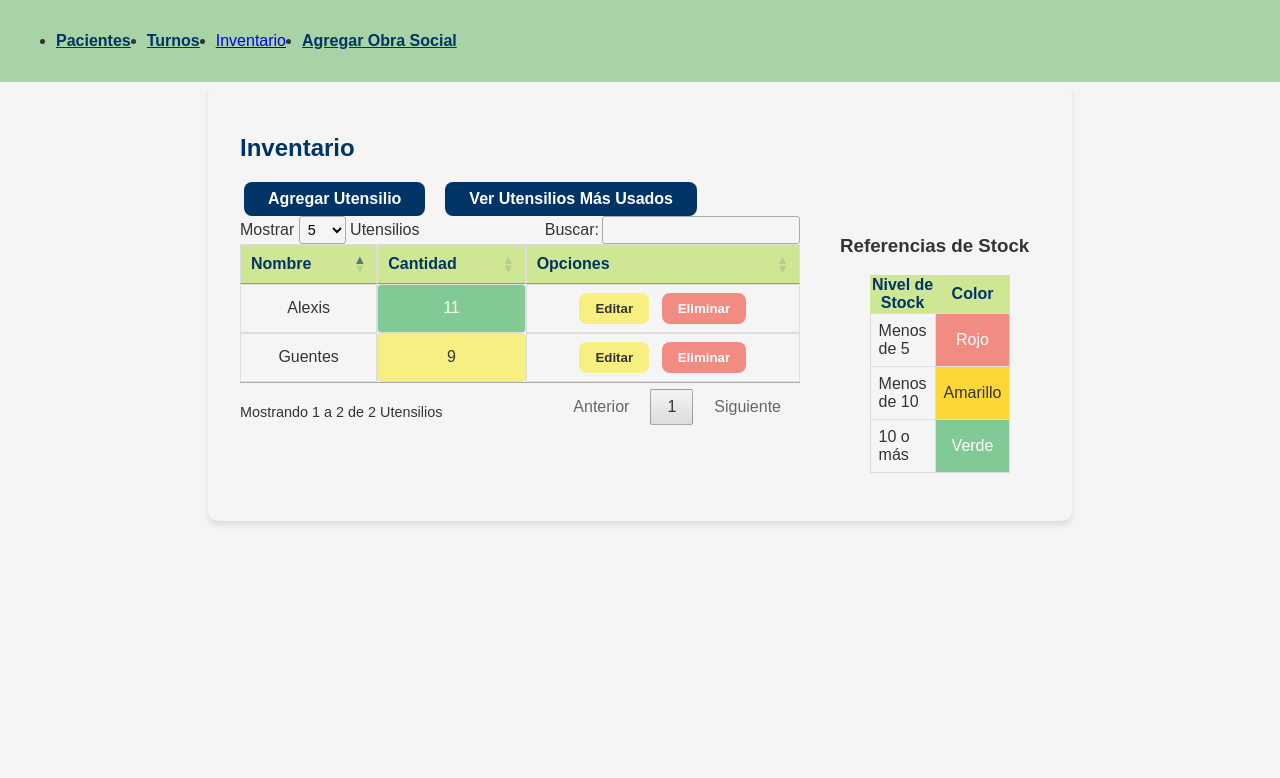
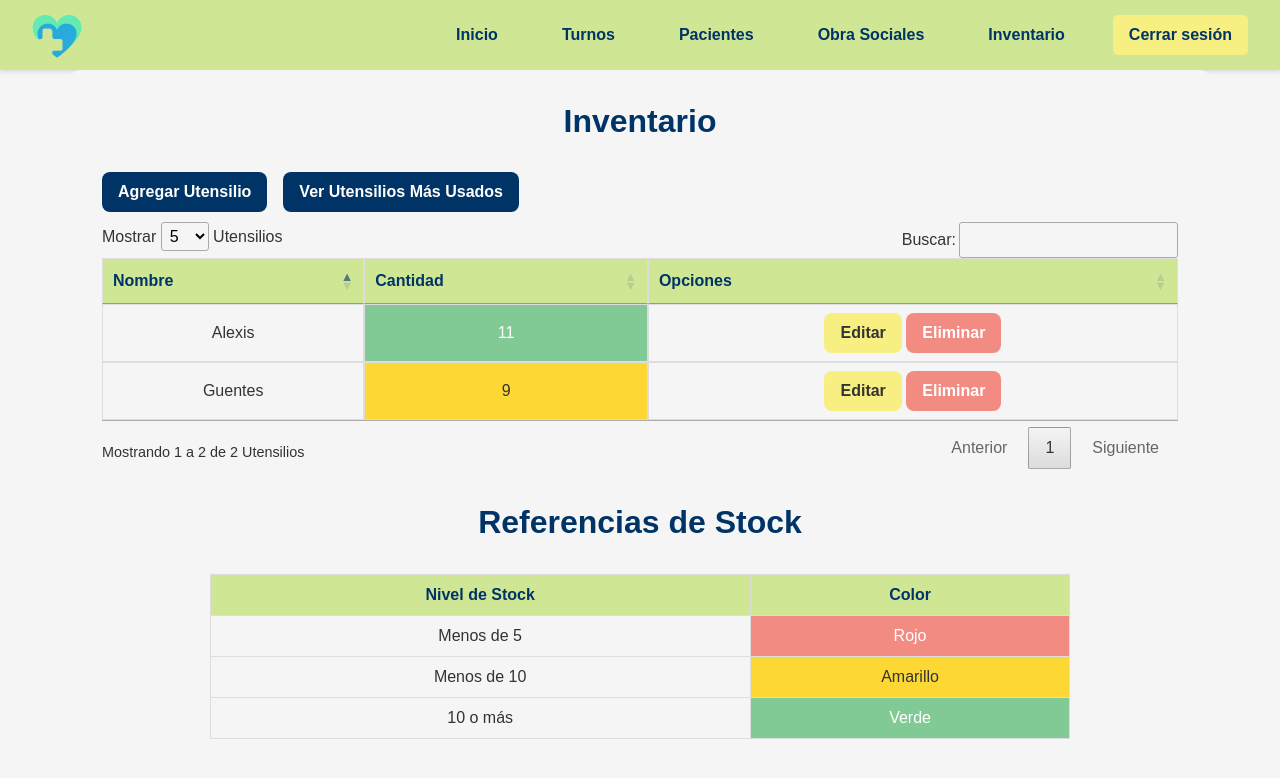
Before and after one commit to AlexisGMansilla/consultorioOdontologico, a Django app: page /inventario/ in a window 1280 px wide. Shown: the top 778 px of the page. Run offline with Django 5.2, Linux system fonts and the light colour scheme; data comes from the database, SQL or seed files in the repository; both versions use the stored data as it was after the commit; some libraries are stand-ins or nearby versions.

Commit message:
inventario

```diff
--- a/inventario/static/css/inventario.css
+++ b/inventario/static/css/inventario.css
@@ -10,56 +10,28 @@
     --amarillo-intenso: #FDD835;
     --verde-intenso: #81C995;
 }
-
-/* Fondo principal */
-body {
-    background-color: var(--fondo-claro);
-    font-family: Arial, sans-serif;
-    color: #333;
-    margin: 0;
-    padding: 0;
+/* Niveles de stock */
+.low-stock {
+    background-color: #F28B82; /* Rojo */
+    color: #fff; /* Texto blanco */
 }
 
-/* Navbar */
-.navbar {
-    background-color: var(--verde-suave);
-    padding: 1rem;
+.medium-stock {
+    background-color: #FDD835; /* Amarillo */
+    color: #333; /* Texto negro */
 }
 
-.navbar-brand {
-    color: var(--azul-logo) !important;
-    font-weight: bold;
-    font-size: 1.5rem;
-}
-
-.navbar-collapse {
-    display: flex;
-    justify-content: space-between;
-    align-items: center;
-}
-
-.navbar-nav {
-    display: flex;
-    gap: 1rem;
-}
-
-.nav-link {
-    color: var(--azul-logo) !important;
-    font-weight: bold;
-    transition: background-color 0.3s, color 0.3s;
-}
-
-.nav-link:hover {
-    background-color: var(--verde-claro);
-    border-radius: 4px;
-    color: #333 !important;
-    padding: 0.5rem 1rem;
+.high-stock {
+    background-color: #81C995; /* Verde */
+    color: #fff; /* Texto blanco */
 }
 
 /* Título principal */
-h2 {
+h2.text-primary-custom {
     color: var(--azul-logo);
     font-weight: bold;
+    text-align: center;
+    margin-bottom: 2rem;
 }
 
 /* Contenedor principal */
@@ -67,15 +39,14 @@
     padding: 2rem;
     background-color: var(--fondo-claro);
     border-radius: 10px;
-    box-shadow: 0 4px 6px rgba(0, 0, 0, 0.1);
-    max-width: 800px;
+    min-width: 1000px;
+    width: 100%;
     margin: 0 auto;
 }
 
-/* Botón general */
+/* Botones */
 .btn {
     padding: 0.5rem 1rem;
-    margin: 0 0.25rem;
     border: none;
     cursor: pointer;
     border-radius: 8px;
@@ -89,7 +60,7 @@
 }
 
 .btn-success:hover {
-    background-color: #00264d; /* Azul más oscuro */
+    background-color: #00264d;
 }
 
 .btn-warning {
@@ -107,19 +78,18 @@
 }
 
 .btn-danger:hover {
-    background-color: #E57373; /* Rojo más oscuro */
+    background-color: #E57373;
 }
 
 /* Tabla */
 .inventory-table {
-    width: 80%;
-    max-width: 800px;
+    width: 100%;
     border-collapse: collapse;
-    margin: 0 auto;
+    margin: 2rem 0;
 }
 
 .inventory-table th, .inventory-table td {
-    padding: 0.75rem;
+    padding: 1rem;
     text-align: center;
     border: 1px solid #ddd;
 }
@@ -129,7 +99,7 @@
     color: var(--azul-logo);
 }
 
-/* Campos de cantidad */
+/* Cantidades */
 .quantity.low-stock {
     background-color: var(--rojo);
     color: white;
@@ -148,6 +118,29 @@
     border-radius: 4px;
 }
 
+/* Referencias de stock */
+.stock-reference {
+    margin-top: 2rem;
+    text-align: center;
+}
+
+.reference-table {
+    width: 80%;
+    margin: 0 auto;
+    border-collapse: collapse;
+}
+
+.reference-table th, .reference-table td {
+    padding: 0.5rem;
+    text-align: center;
+    border: 1px solid #ddd;
+}
+
+.reference-table th {
+    background-color: var(--verde-claro);
+    color: var(--azul-logo);
+}
+
 /* Modales */
 .modal {
     position: fixed;
@@ -157,7 +150,7 @@
     width: 100%;
     height: 100%;
     background: rgba(0, 0, 0, 0.5);
-    display: flex;
+    display: none;
     justify-content: center;
     align-items: center;
     z-index: 1000;
@@ -167,98 +160,46 @@
     background-color: var(--fondo-claro);
     padding: 2rem;
     border-radius: 10px;
-    width: 800px; /* Mismo tamaño que el formulario */
+    width: 600px;
     max-width: 90%;
     box-shadow: 0 4px 6px rgba(0, 0, 0, 0.1);
-    text-align: left;
-}
-
-.modal-content h2 {
-    color: var(--azul-logo);
     text-align: center;
-    margin-bottom: 2rem;
-    font-size: 1.8rem;
 }
 
 /* Formulario en modales */
-.modal-content form {
-    display: grid;
-    grid-template-columns: repeat(2, 1fr);
-    gap: 1rem;
-}
-
-.modal-content form .full-width {
-    grid-column: span 2;
-}
-
 .modal-content form label {
     font-weight: bold;
     color: var(--azul-logo);
-    margin-bottom: 0.5rem;
 }
 
 .modal-content form input,
 .modal-content form select,
 .modal-content form textarea {
     width: 100%;
-    padding: 0.8rem;
+    padding: 0.75rem;
+    margin: 0.5rem 0;
     border: 1px solid var(--verde-agua);
     border-radius: 5px;
     font-size: 1rem;
-    color: #333;
-    box-shadow: inset 0 2px 4px rgba(0, 0, 0, 0.1);
-    background-color: #fff;
 }
 
-.modal-content .btn-primary {
-    grid-column: span 2;
-    background-color: var(--azul-logo);
-    color: white;
-    font-weight: bold;
-    padding: 0.8rem 1.5rem;
-    border-radius: 8px;
-    text-align: center;
-    box-shadow: 0 4px 6px rgba(0, 0, 0, 0.1);
-    transition: background-color 0.3s ease, transform 0.2s ease;
+.modal-buttons {
+    display: flex;
+    justify-content: space-around;
+    margin-top: 1rem;
 }
 
-.modal-content .btn-primary:hover {
-    background-color: #00264d;
-    transform: translateY(-2px);
-}
-
-/* Referencias */
-.reference-table {
-    width: 60%;
-    margin: 1rem auto;
-    border-collapse: collapse;
-}
-
-.reference-table th {
-    background-color: var(--verde-claro);
-    color: var(--azul-logo);
-    font-weight: bold;
-}
-
-.reference-table td {
-    border: 1px solid #ddd;
-    padding: 0.5rem;
-}
-
-/*DATATABLES*/
-        /* Personalización de DataTables para que se adapte a tu diseño */
+/* DataTables */
 .dataTables_wrapper .dataTables_filter input {
     border: 1px solid #ddd;
     border-radius: 4px;
     padding: 5px;
-            font-size: 0.9rem;
 }
 
 .dataTables_wrapper .dataTables_length select {
     border: 1px solid #ddd;
     border-radius: 4px;
     padding: 5px;
-            font-size: 0.9rem;
 }
 
 .dataTables_wrapper .dataTables_paginate .paginate_button {
@@ -267,7 +208,6 @@
     border-radius: 4px;
     background-color: var(--verde-claro);
     color: var(--azul-logo);
-            text-decoration: none;
 }
 
 .dataTables_wrapper .dataTables_paginate .paginate_button:hover {
@@ -278,20 +218,10 @@
     margin-top: 10px;
     font-size: 0.9rem;
 }
-/* grafico de utensilios */
-        .btn-success {
-            background-color: #003366; /* Azul oscuro */
-            color: white;
-            padding: 0.5rem 1.5rem;
-            font-size: 1rem;
-            font-weight: bold;
-            border: none;
-            border-radius: 8px;
-            cursor: pointer;
-            transition: background-color 0.3s ease;
-            margin-right: 0.5rem; /* Espaciado entre botones */
+.modal-content{
+    gap: 20px;
 }
-
-        .btn-success:hover {
-            background-color: #00264d; /* Azul más oscuro al pasar el ratón */
+.modal-content canvas {
+    max-height: 400px;
+    max-width: 100%;
 }
--- a/inventario/templates/inventario/lista_utensilios.html
+++ b/inventario/templates/inventario/lista_utensilios.html
@@ -1,68 +1,36 @@
-<!DOCTYPE html>
-<html lang="es">
-<head>
-    <meta charset="UTF-8">
-    <meta name="viewport" content="width=device-width, initial-scale=1.0">
-    <title>Inventario</title>
+{% extends 'base.html' %}
 {% load static %}
+{% block title %}Inventario{% endblock %}
+
+{% block extra_css %}
 <link rel="stylesheet" href="{% static 'css/inventario.css' %}">
 <link rel="stylesheet" href="https://cdn.datatables.net/1.13.6/css/jquery.dataTables.min.css">
-    <!-- Librerías para Chart.js y generación de PDF -->
-    <script src="https://cdn.jsdelivr.net/npm/chart.js"></script>
-    <script src="https://cdnjs.cloudflare.com/ajax/libs/xlsx/0.18.5/xlsx.full.min.js"></script>
+{% endblock %}
 
+{% block content %}
+<div class="container">
+    <h2 class="text-primary-custom">Inventario</h2>
 
-</head>
-<body>
-    <!-- Navbar -->
-    <nav class="navbar">
-        <div class="collapse navbar-collapse" id="navbarNav">
-            <ul class="navbar-nav ms-auto">
-                <li class="nav-item">
-                    <a class="nav-link" href="#">Pacientes</a>
-                </li>
-                <li class="nav-item">
-                    <a class="nav-link" href="#">Turnos</a>
-                </li>
-                <li class="nav-item">
-                    <a href="#">Inventario</a>
-                </li>
-                <li class="nav-item">
-                    <a class="nav-link" href="#">Agregar Obra Social</a>
-                </li>
-                {% if user.is_authenticated %}
-                <li class="nav-item nav-form">
-                    <form action="#" method="post">
-                        {% csrf_token %}
-                        <button type="submit" class="nav-link btn btn-link">Cerrar Sesión</button>
-                    </form>
-                </li>
-                {% endif %}
-            </ul>
-        </div>
-    </nav>
-
-    <div class="container">
-        <h2>Inventario</h2>
     <!-- Botón para agregar utensilio -->
-        <div class="button-container" style="display: flex; gap: 0.5rem;">
+    <div class="button-container" style="display: flex; gap: 1rem; margin-bottom: 10px;">
         <button class="btn btn-success" onclick="openAddModal()">Agregar Utensilio</button>
         <button class="btn btn-success" onclick="openUsageModal()">Ver Utensilios Más Usados</button>
     </div>
+
+    <!-- Modal de Utensilios Más Usados -->
     <div id="usageModal" class="modal" style="display: none;">
-            <div class="modal-content" style="width: 90%; max-width: 800px;">
+        <div class="modal-content">
             <h2>Utensilios Más Usados</h2>
+            <canvas id="usageChart"></canvas>
             <button id="downloadExcel" class="btn btn-success">Descargar Excel</button>
-                <canvas id="usageChart" style="max-width: 100%;"></canvas>
             <button class="btn btn-secondary" onclick="closeUsageModal()">Cerrar</button>
         </div>
     </div>
 
-        <!-- Contenedor principal de tabla y referencias -->
-        <div class="main-content" style="display: flex; justify-content: space-between; align-items: flex-start;">
+    <div class="main-content">
         <!-- Tabla de inventario -->
-            <div class="table-container" style="width: 70%;">
-                <table id="inventoryTable" class="inventory-table" style="width: 100%;">
+        <div class="table-container">
+            <table id="inventoryTable" class="inventory-table">
                 <thead>
                     <tr>
                         <th>Nombre</th>
@@ -74,17 +42,17 @@
                     {% for utensilio in utensilios %}
                     <tr>
                         <td>{{ utensilio.nombre }}</td>
-                            <td class="quantity
+                        <td class="
                             {% if utensilio.cantidad < 5 %}low-stock
                             {% elif utensilio.cantidad < 10 %}medium-stock
                             {% else %}high-stock
                             {% endif %}
-                            ">
-                                {{ utensilio.cantidad }}
-                            </td>
-                            <td class="button-options">
-                                <button class="btn btn-warning" onclick="openEditModal({{ utensilio.id }}, '{{ utensilio.nombre|escapejs }}', {{ utensilio.cantidad }})">Editar</button>
-                                <button class="btn btn-danger" onclick="openDeleteModal({{ utensilio.id }})">Eliminar</button>
+                        ">{{ utensilio.cantidad }}</td>
+                        <td>
+                            <button class="btn btn-warning"
+                                onclick="openEditModal({{ utensilio.id }}, '{{ utensilio.nombre|escapejs }}', {{ utensilio.cantidad }})">Editar</button>
+                            <button class="btn btn-danger"
+                                onclick="openDeleteModal({{ utensilio.id }})">Eliminar</button>
                         </td>
                     </tr>
                     {% endfor %}
@@ -92,9 +60,9 @@
             </table>
         </div>
 
-            <!-- Tabla de referencias de stock a la derecha -->
-            <div class="stock-reference" style="width: 25%; margin-left: 1rem;">
-                <h3>Referencias de Stock</h3>
+        <!-- Referencias de stock -->
+        <div class="stock-reference">
+            <h2 class="text-primary-custom">Referencias de Stock</h2>
             <table class="reference-table">
                 <thead>
                     <tr>
@@ -105,24 +73,23 @@
                 <tbody>
                     <tr>
                         <td>Menos de 5</td>
-                            <td style="background-color: #F28B82; color: #fff; text-align: center;">Rojo</td>
+                        <td style="background-color: #F28B82; color: #fff;">Rojo</td>
                     </tr>
                     <tr>
                         <td>Menos de 10</td>
-                            <td style="background-color: #FDD835; color: #333; text-align: center;">Amarillo</td>
+                        <td style="background-color: #FDD835; color: #333;">Amarillo</td>
                     </tr>
                     <tr>
                         <td>10 o más</td>
-                            <td style="background-color: #81C995; color: #fff; text-align: center;">Verde</td>
+                        <td style="background-color: #81C995; color: #fff;">Verde</td>
                     </tr>
                 </tbody>
             </table>
         </div>
     </div>
-    </div>
 
-    <!-- Modal para agregar utensilio -->
-    <div id="addModal" class="modal" style="display: none;">
+    <!-- Modal de agregar utensilio -->
+    <div id="addModal" class="modal">
         <div class="modal-content">
             <h2>Agregar Utensilio</h2>
             <form id="addForm" action="{% url 'inventario:agregar_utensilio' %}" method="post">
@@ -144,7 +111,7 @@
     </div>
 
     <!-- Modal de confirmación de eliminación -->
-    <div id="deleteModal" class="modal" style="display: none;">
+    <div id="deleteModal" class="modal">
         <div class="modal-content">
             <h2>¿Estás seguro?</h2>
             <p>¿Deseas eliminar este utensilio?</p>
@@ -156,7 +123,7 @@
     </div>
 
     <!-- Modal de edición -->
-    <div id="editModal" class="modal" style="display: none;">
+    <div id="editModal" class="modal">
         <div class="modal-content">
             <h2>Editar Utensilio</h2>
             <form id="editForm" action="" method="post">
@@ -168,19 +135,25 @@
                 </div>
                 <div class="form-group">
                     <label for="editCantidad">Cantidad</label>
-                    <input type="number" id="editCantidad" name="cantidad" min="0" required oninput="updateDifference()">
+                    <input type="number" id="editCantidad" name="cantidad" min="0" required
+                        oninput="updateDifference()">
                     <small id="differenceMessage" style="color: red; display: none;"></small>
                 </div>
                 <button type="submit" class="btn btn-primary">Guardar Cambios</button>
             </form>
         </div>
     </div>
+</div>
+{% endblock %}
 
-    <!-- DataTables Scripts -->
+{% block extra_js %}
 <script src="https://code.jquery.com/jquery-3.6.4.min.js"></script>
 <script src="https://cdn.datatables.net/1.13.6/js/jquery.dataTables.min.js"></script>
+<script src="https://cdn.jsdelivr.net/npm/chart.js"></script>
+<script src="https://cdnjs.cloudflare.com/ajax/libs/xlsx/0.18.5/xlsx.full.min.js"></script>
+
 <script>
-        $(document).ready(function () {
+    document.addEventListener('DOMContentLoaded', function () {
         $('#inventoryTable').DataTable({
             language: {
                 processing: "Procesando...",
@@ -206,29 +179,29 @@
             pageLength: 5,
             lengthMenu: [5, 10, 25, 50],
         });
-        });
 
         let deleteId = null;
+        let usageChartInstance = null;
 
-        function openAddModal() {
+        window.openAddModal = function () {
             document.getElementById('addModal').style.display = 'flex';
-        }
+        };
 
-        function closeAddModal() {
+        window.closeAddModal = function () {
             document.getElementById('addModal').style.display = 'none';
-        }
+        };
 
-        function openDeleteModal(id) {
+        window.openDeleteModal = function (id) {
             deleteId = id;
             document.getElementById('deleteModal').style.display = 'flex';
-        }
+        };
 
-        function closeDeleteModal() {
+        window.closeDeleteModal = function () {
             document.getElementById('deleteModal').style.display = 'none';
             deleteId = null;
-        }
+        };
 
-        function confirmDelete() {
+        window.confirmDelete = function () {
             if (deleteId) {
                 const url = `/inventario/eliminar_utensilio/${deleteId}/`;
                 fetch(url, {
@@ -246,9 +219,9 @@
                     console.error('Error:', error);
                 });
             }
-        }
+        };
 
-        function openEditModal(id, nombre, cantidad) {
+        window.openEditModal = function (id, nombre, cantidad) {
             document.getElementById('editId').value = id;
             document.getElementById('editNombre').value = nombre;
             document.getElementById('editCantidad').value = cantidad;
@@ -257,14 +230,13 @@
             editForm.action = `/inventario/editar/${id}/`;
 
             document.getElementById('editModal').style.display = 'flex';
-        }
+        };
 
-        function closeEditModal() {
+        window.closeEditModal = function () {
             document.getElementById('editModal').style.display = 'none';
-        }
-    </script>
-    <script>
-function openUsageModal() {
+        };
+
+        window.openUsageModal = function () {
             const utensilios = [
                 {% for utensilio in utensilios %}
                 {
@@ -278,7 +250,12 @@
             const usos = utensilios.map(u => u.usos);
 
             const ctx = document.getElementById('usageChart').getContext('2d');
-    new Chart(ctx, {
+
+            if (usageChartInstance) {
+                usageChartInstance.destroy();
+            }
+
+            usageChartInstance = new Chart(ctx, {
                 type: 'bar',
                 data: {
                     labels: nombres,
@@ -299,39 +276,27 @@
             });
 
             document.getElementById('usageModal').style.display = 'flex';
+        };
+
+        window.closeUsageModal = function () {
+            document.getElementById('usageModal').style.display = 'none';
+        };
+        const rows = document.querySelectorAll('#inventoryTable tbody tr');
+    rows.forEach(row => {
+        const cantidadCell = row.querySelector('td:nth-child(2)'); // Segunda columna (Cantidad)
+        const cantidad = parseInt(cantidadCell.textContent);
+
+        // Remover clases existentes y aplicar nuevas
+        cantidadCell.classList.remove('low-stock', 'medium-stock', 'high-stock');
+
+        if (cantidad < 5) {
+            cantidadCell.classList.add('low-stock');
+        } else if (cantidad < 10) {
+            cantidadCell.classList.add('medium-stock');
+        } else {
+            cantidadCell.classList.add('high-stock');
         }
-
-function closeUsageModal() {
-    document.getElementById('usageModal').style.display = 'none';
-}
-function updateDifference() {
-    const originalCantidad = parseInt(document.getElementById('editCantidad').dataset.originalCantidad);
-    const newCantidad = parseInt(document.getElementById('editCantidad').value) || 0;
-    const difference = originalCantidad - newCantidad;
-
-    const messageElement = document.getElementById('differenceMessage');
-    if (difference > 0) {
-        messageElement.textContent = `Has disminuido ${difference} unidades.`;
-        messageElement.style.display = 'block';
-    } else {
-        messageElement.style.display = 'none';
-    }
-}
-
-function openEditModal(id, nombre, cantidad) {
-    document.getElementById('editId').value = id;
-    document.getElementById('editNombre').value = nombre;
-    const editCantidadInput = document.getElementById('editCantidad');
-    editCantidadInput.value = cantidad;
-    editCantidadInput.dataset.originalCantidad = cantidad; // Guardar cantidad original
-
-    const editForm = document.getElementById('editForm');
-    editForm.action = `/inventario/editar/${id}/`;
-
-    document.getElementById('editModal').style.display = 'flex';
-}
-
-
+    });
         document.getElementById("downloadExcel").addEventListener("click", function () {
             const utensilios = [
                 {% for utensilio in utensilios %}
@@ -344,8 +309,6 @@
             XLSX.utils.book_append_sheet(workbook, worksheet, "Utensilios Más Usados");
             XLSX.writeFile(workbook, "utensilios_mas_usados.xlsx");
         });
-
-
+    });
 </script>
-</body>
-</html>
+{% endblock %}
--- a/inventario/views.py
+++ b/inventario/views.py
@@ -4,7 +4,6 @@
 from django.http import JsonResponse
 from django.shortcuts import render
 from django.contrib import messages
-
 
 
 def lista_utensilios(request):
--- a/templates/base.html
+++ b/templates/base.html
@@ -30,7 +30,7 @@
                 <li><a href="{% url 'turnos:vista_calendario' %}">Turnos</a></li>
                 <li><a href="{% url 'pacientes:listado' %}">Pacientes</a></li>
                 <li><a href="{% url 'obra_sociales:listar_obras_sociales' %}">Obra Sociales</a></li>
-                <li><a href="">Inventario</a></li>
+                <li><a href="{% url 'inventario:lista_utensilios' %}">Inventario</a></li>
                 <li>
                     <form action="{% url 'login:logout' %}" method="post" class="logout-form">
                         {% csrf_token %}
```
Also changed, not shown: inventario/templates/navbar.html (deleted, +0 -8 lines), db.sqlite3. Lines whose indentation alone changed are shown as unchanged.
